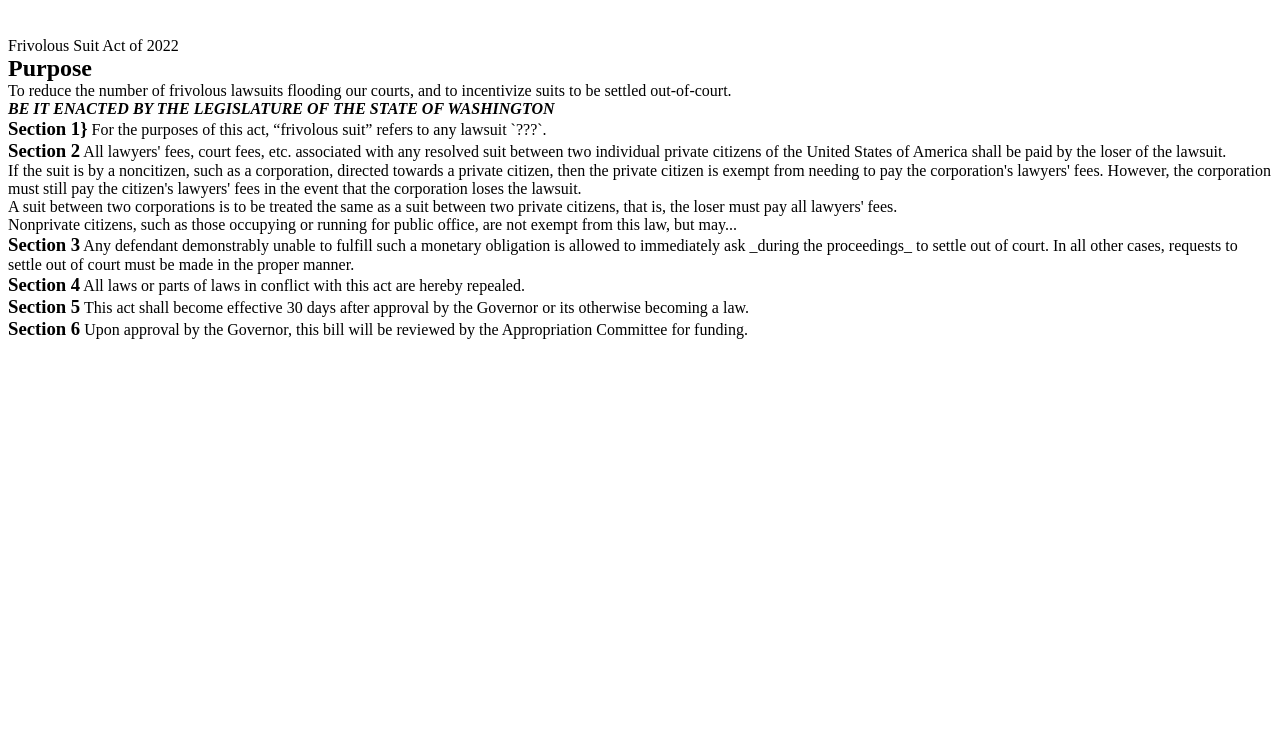
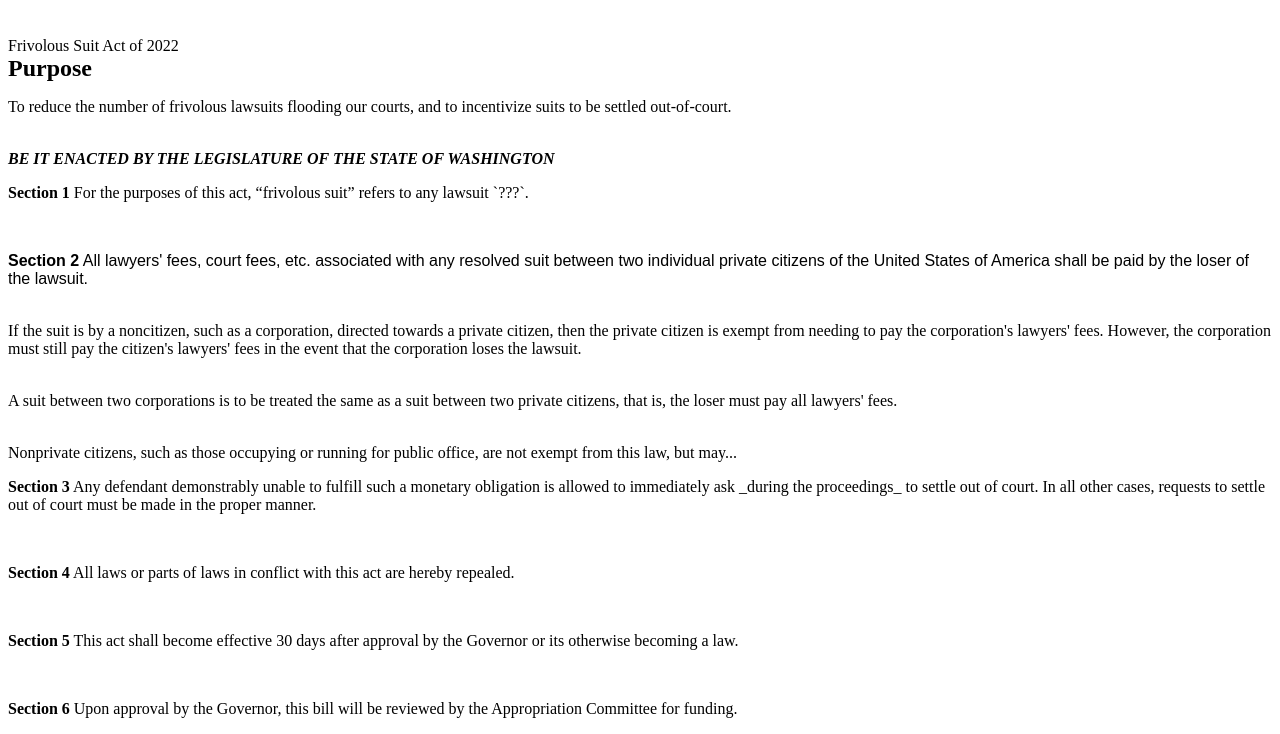
Before and after one commit to darkwater4213/teen-pact, a plain HTML site: page bill/index.html in a window 1280 px wide. Shown: the part 179-913 px from the top of the page. Before the commit the page ends 800 px from the top, so only its background shows below. Drawn offline with Linux system fonts and the light colour scheme.

Commit message:
Updated tags to match guidelines ( still need to fix css)

```diff
--- a/bill/index.html
+++ b/bill/index.html
@@ -15,18 +15,20 @@
             <h1>A Bill <br/> To be Entitled <br/> An Act</h1><br/>
             Frivolous Suit Act of 2022<br/>
             <h2>Purpose</h2><br/>
-            To reduce the number of frivolous lawsuits flooding our courts, and to incentivize suits to be settled out-of-court.<br/>
+            <p class="purpose">To reduce the number of frivolous lawsuits flooding our courts, and to incentivize suits to be settled out-of-court.</p><br/>
             <strong><i>BE IT ENACTED BY THE LEGISLATURE OF THE STATE OF WASHINGTON</i></strong><br/>
         </div>
-        <h3>Section 1}</h3> For the purposes of this act, “frivolous suit” refers to any lawsuit `???`.<br/>
-        <h3>Section 2</h3> All lawyers' fees, court fees, etc. associated with any resolved suit between two individual private citizens of the United States of America shall be paid by the loser of the lawsuit. <br/>
-        If the suit is by a noncitizen, such as a corporation, directed towards a private citizen, then the private citizen is exempt from needing to pay the corporation's lawyers' fees. However, the corporation must still pay the citizen's lawyers' fees in the event that the corporation loses the lawsuit.<br/>
-        A suit between two corporations is to be treated the same as a suit between two private citizens, that is, the loser must pay all lawyers' fees.<br/>
-        Nonprivate citizens, such as those occupying or running for public office, are not exempt from this law, but may...</br>
-        <h3>Section 3</h3> Any defendant demonstrably unable to fulfill such a monetary obligation is allowed to immediately ask _during the proceedings_ to settle out of court. In all other cases, requests to settle out of court must be made in the proper manner.<br/>
-        <h3>Section 4</h3> All laws or parts of laws in conflict with this act are hereby repealed.<br/>
-        <h3>Section 5</h3> This act shall become effective 30 days after approval by the Governor or its otherwise becoming a law.<br/>
-        <h3>Section 6</h3> Upon approval by the Governor, this bill will be reviewed by the Appropriation Committee for funding.
-        <!—- No funding would be needed -->
+        <main>
+            <p class="defs"><b>Section 1</b> For the purposes of this act, “frivolous suit” refers to any lawsuit `???`.</p><br/>
+            <p class="text"><b>Section 2</b> All lawyers' fees, court fees, etc. associated with any resolved suit between two individual private citizens of the United States of America shall be paid by the loser of the lawsuit. </p><br/>
+            If the suit is by a noncitizen, such as a corporation, directed towards a private citizen, then the private citizen is exempt from needing to pay the corporation's lawyers' fees. However, the corporation must still pay the citizen's lawyers' fees in the event that the corporation loses the lawsuit.</p><br/>
+            A suit between two corporations is to be treated the same as a suit between two private citizens, that is, the loser must pay all lawyers' fees.</p><br/>
+            Nonprivate citizens, such as those occupying or running for public office, are not exempt from this law, but may...</br>
+            <p class="caveat"><b>Section 3</b> Any defendant demonstrably unable to fulfill such a monetary obligation is allowed to immediately ask _during the proceedings_ to settle out of court. In all other cases, requests to settle out of court must be made in the proper manner.</p><br/>
+            <p class="conflicts"><b>Section 4</b> All laws or parts of laws in conflict with this act are hereby repealed.</p><br/>
+            <p class="effectiveness"><b>Section 5</b> This act shall become effective 30 days after approval by the Governor or its otherwise becoming a law.</p><br/>
+            <p class="funding"><b>Section 6</b> Upon approval by the Governor, this bill will be reviewed by the Appropriation Committee for funding.
+            <!—- No funding would be needed --></p>
+        </main>
     </body>
 </html>
```
